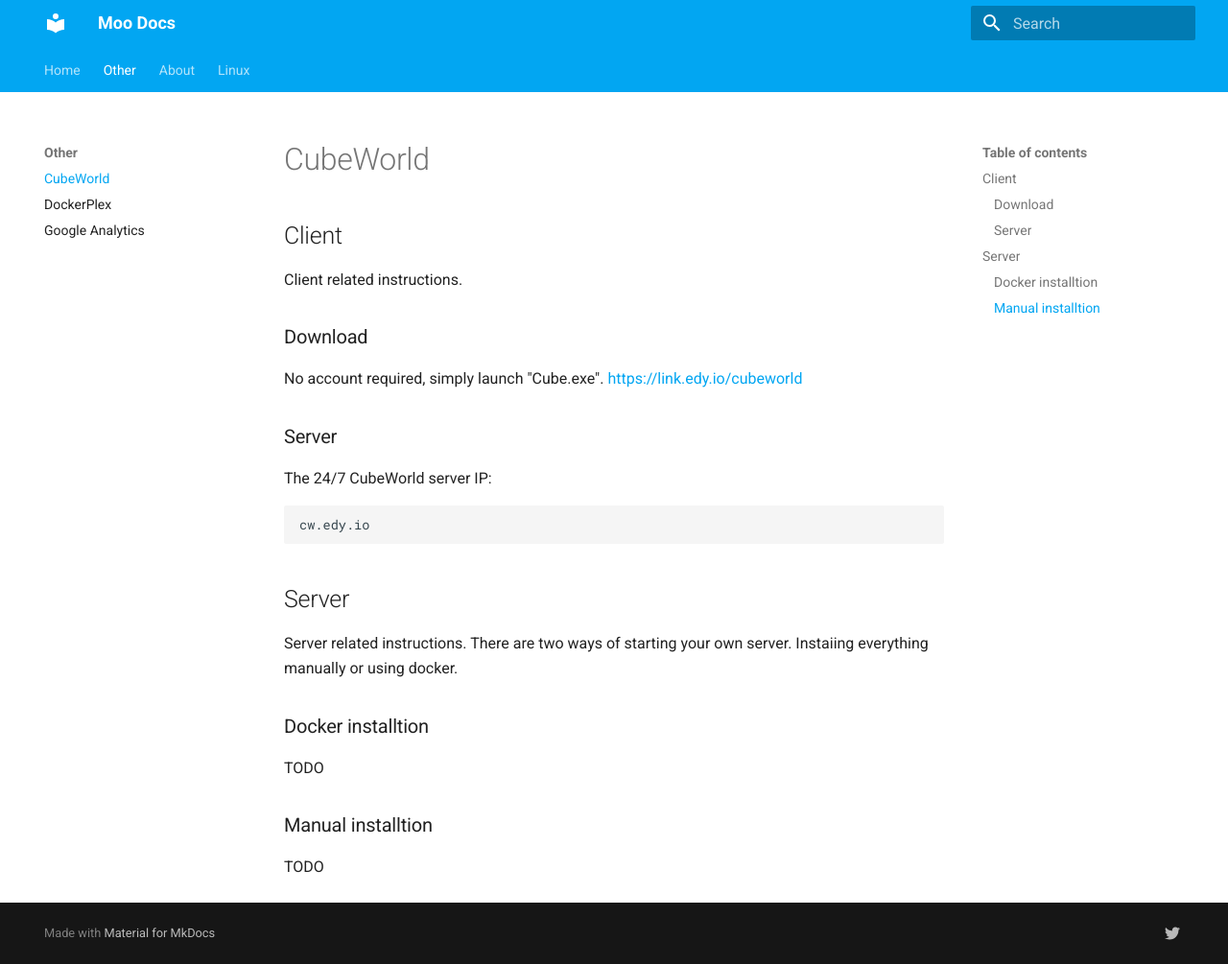
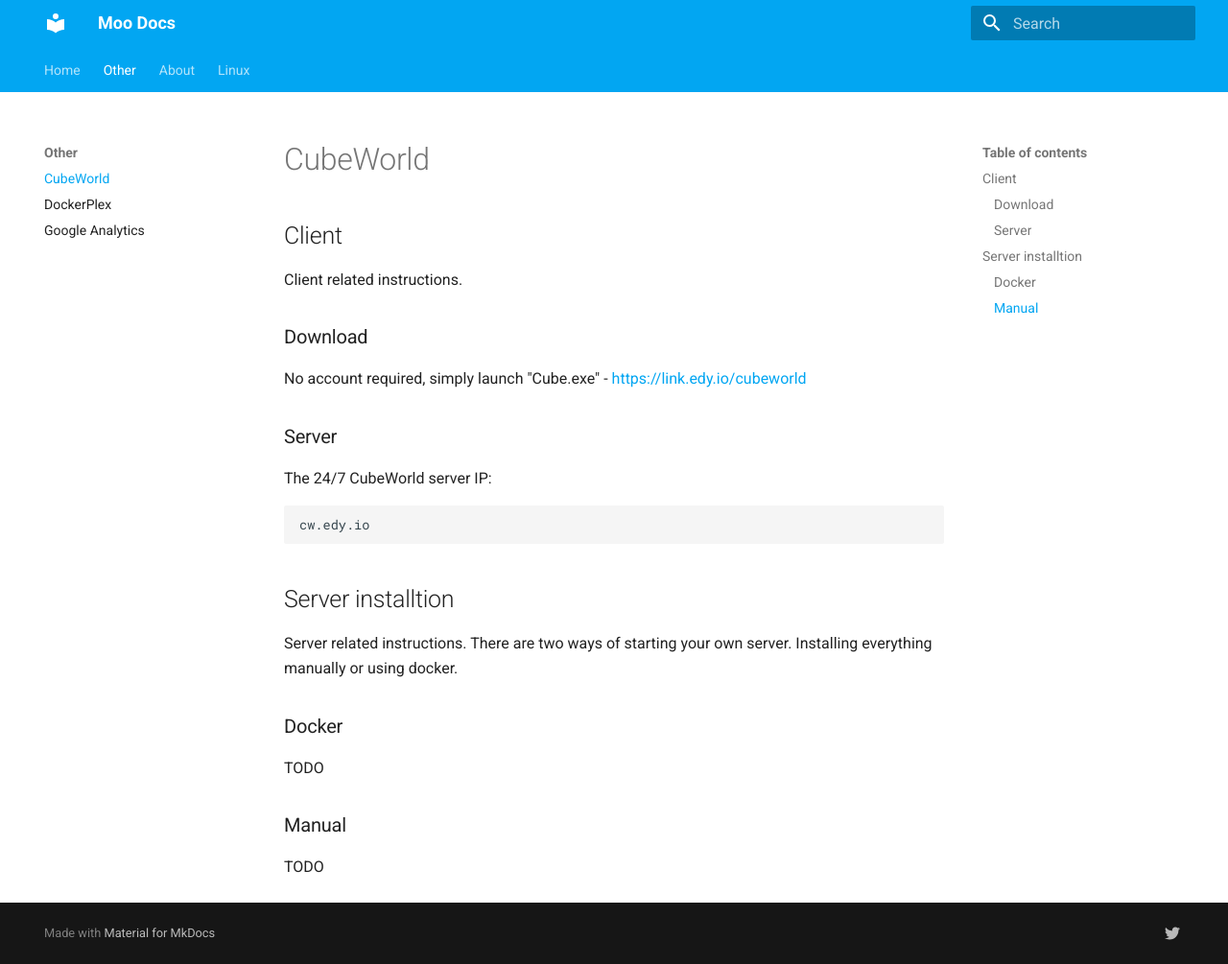
Before and after one commit to EdyTheCow/docs.edy.io, an MkDocs documentation site: the page built from mkdocs/other/cubeworld.md, in a window 1280 px wide and 1005 px high. Shown: the whole window at 96% size. Built offline with MkDocs 1.6.1 and Material for MkDocs 9.7.7, drawn with Linux system fonts in a browser that asks for light colours.

Commit message:
few fixes

````diff
--- a/mkdocs/other/cubeworld.md
+++ b/mkdocs/other/cubeworld.md
@@ -4,8 +4,7 @@
 Client related instructions.
 
 ### Download
-No account required, simply launch "Cube.exe".
-https://link.edy.io/cubeworld
+No account required, simply launch "Cube.exe" - https://link.edy.io/cubeworld
 
 ### Server
 The 24/7 CubeWorld server IP:
@@ -13,12 +12,12 @@
 cw.edy.io
 ```
 
-## Server
+## Server installtion
 Server related instructions.
-There are two ways of starting your own server. Instaiing everything manually or using docker.
+There are two ways of starting your own server. Installing everything manually or using docker.
 
-### Docker installtion
+### Docker
 TODO
 
-### Manual installtion
+### Manual
 TODO
````
